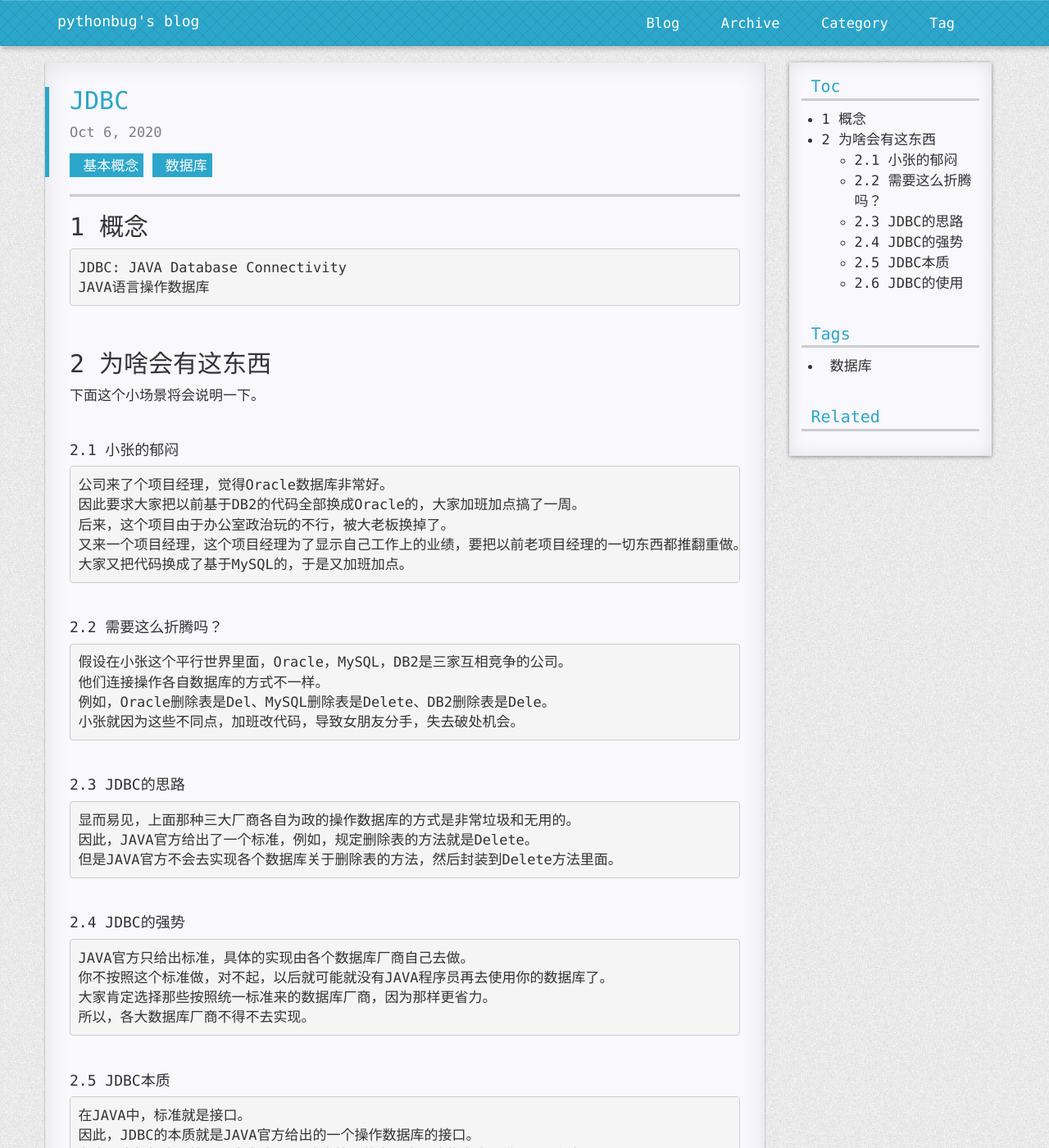
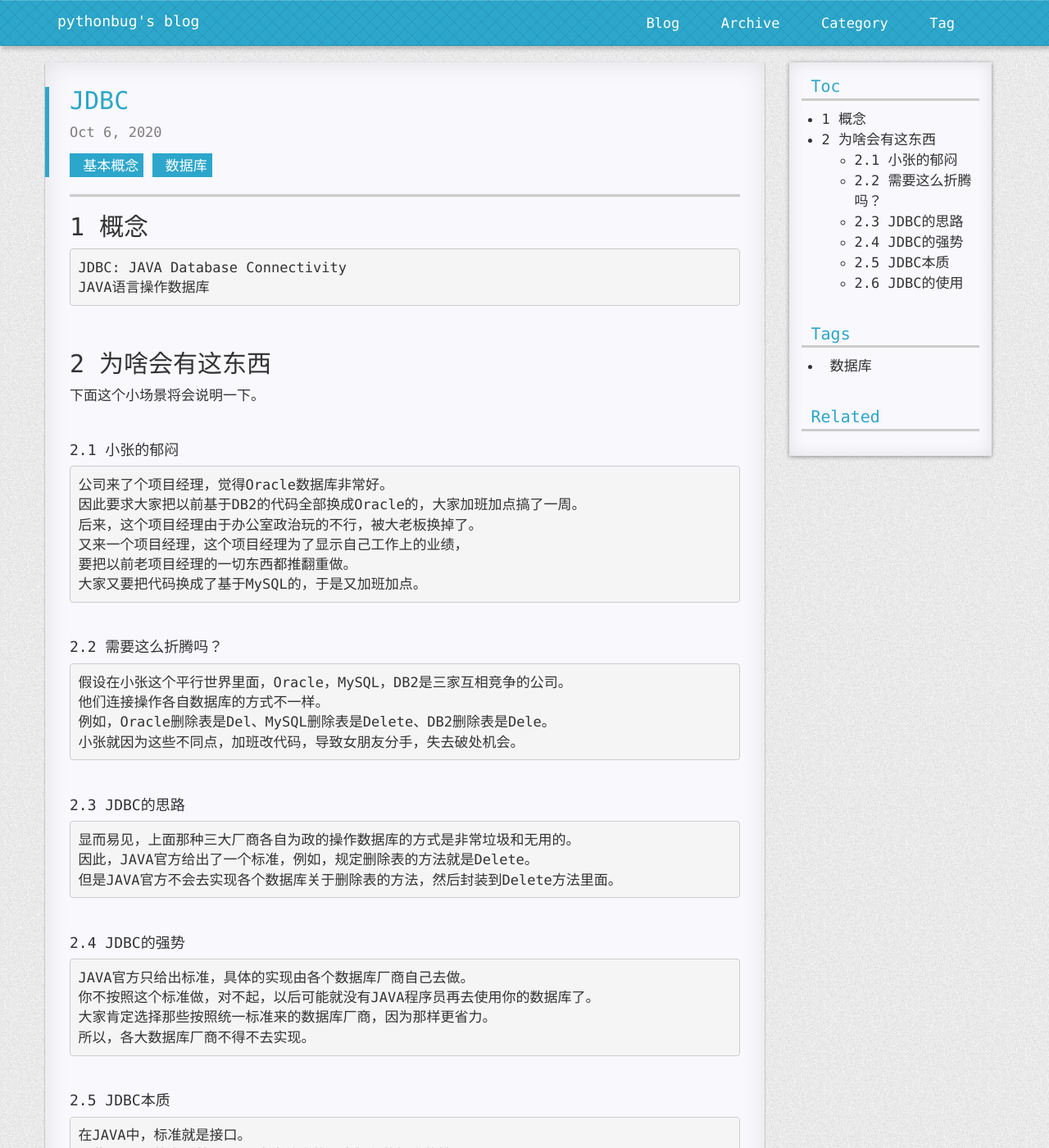
Before and after one commit to pythonbug/pythonbug.github.io, a Jekyll site: the page built from _posts/2020-10-06-JDBC.md, in a window 1280 px wide and 1400 px high. Shown: the whole window at 82% size. Built offline with Jekyll 4.4.1, drawn with Linux system fonts in a browser that asks for light colours; nearby versions of some CDN libraries; comment, search, counter and statistics services are not loaded; a style sheet for code colours, icons or effects is not loaded.

Commit message:
JDBC的学习

```diff
--- a/_posts/2020-10-06-JDBC.md
+++ b/_posts/2020-10-06-JDBC.md
@@ -22,9 +22,10 @@ published: true
 #### 2.1 小张的郁闷
     公司来了个项目经理，觉得Oracle数据库非常好。
     因此要求大家把以前基于DB2的代码全部换成Oracle的，大家加班加点搞了一周。
-    后来，这个项目由于办公室政治玩的不行，被大老板换掉了。
-    又来一个项目经理，这个项目经理为了显示自己工作上的业绩，要把以前老项目经理的一切东西都推翻重做。
-    大家又把代码换成了基于MySQL的，于是又加班加点。
+    后来，这个项目经理由于办公室政治玩的不行，被大老板换掉了。
+    又来一个项目经理，这个项目经理为了显示自己工作上的业绩，
+    要把以前老项目经理的一切东西都推翻重做。
+    大家又要把代码换成了基于MySQL的，于是又加班加点。
 
 &nbsp;
 #### 2.2 需要这么折腾吗？
@@ -42,7 +43,7 @@ published: true
 &nbsp;
 #### 2.4 JDBC的强势
     JAVA官方只给出标准，具体的实现由各个数据库厂商自己去做。
-    你不按照这个标准做，对不起，以后就可能就没有JAVA程序员再去使用你的数据库了。
+    你不按照这个标准做，对不起，以后可能就没有JAVA程序员再去使用你的数据库了。
     大家肯定选择那些按照统一标准来的数据库厂商，因为那样更省力。
     所以，各大数据库厂商不得不去实现。
 
```
